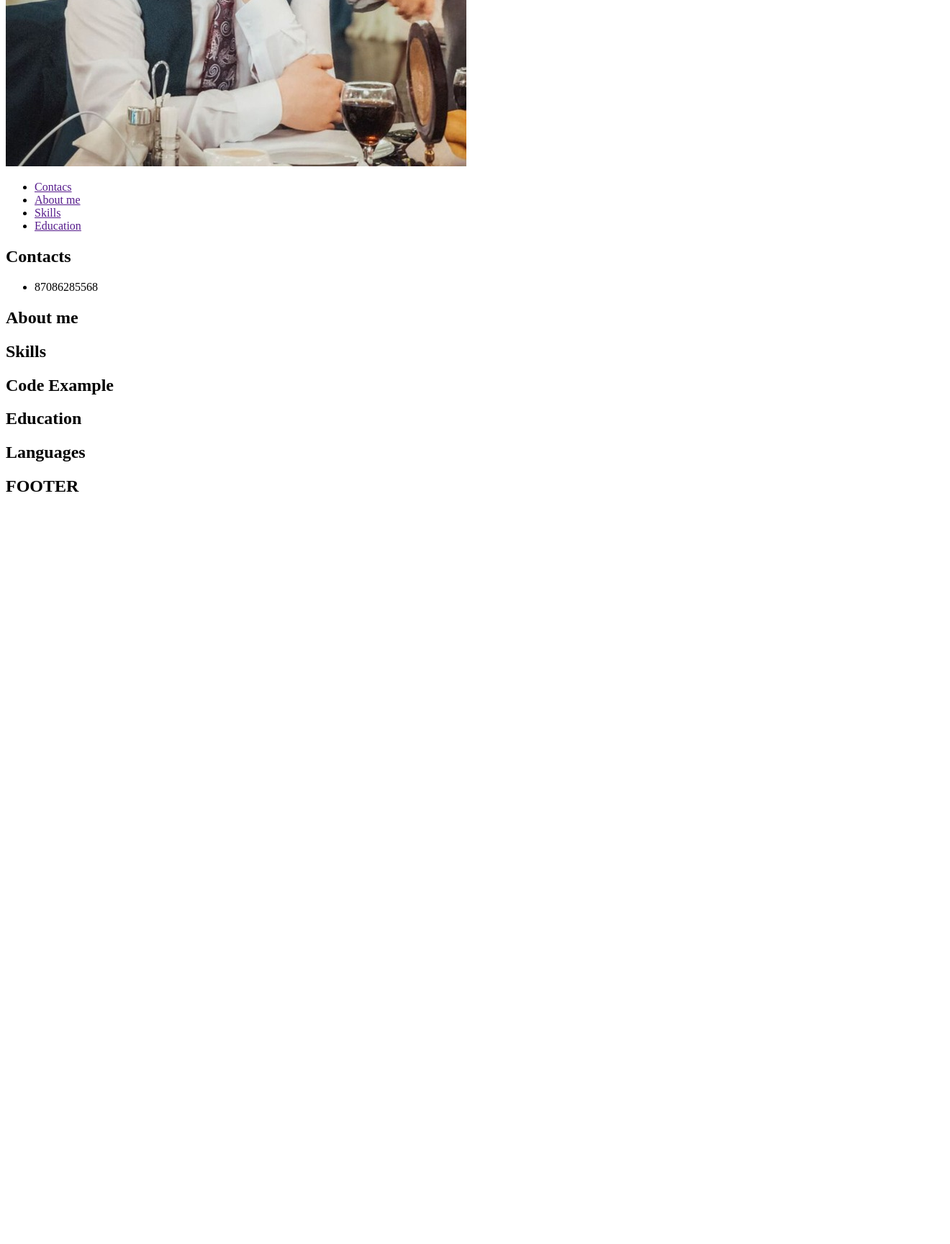
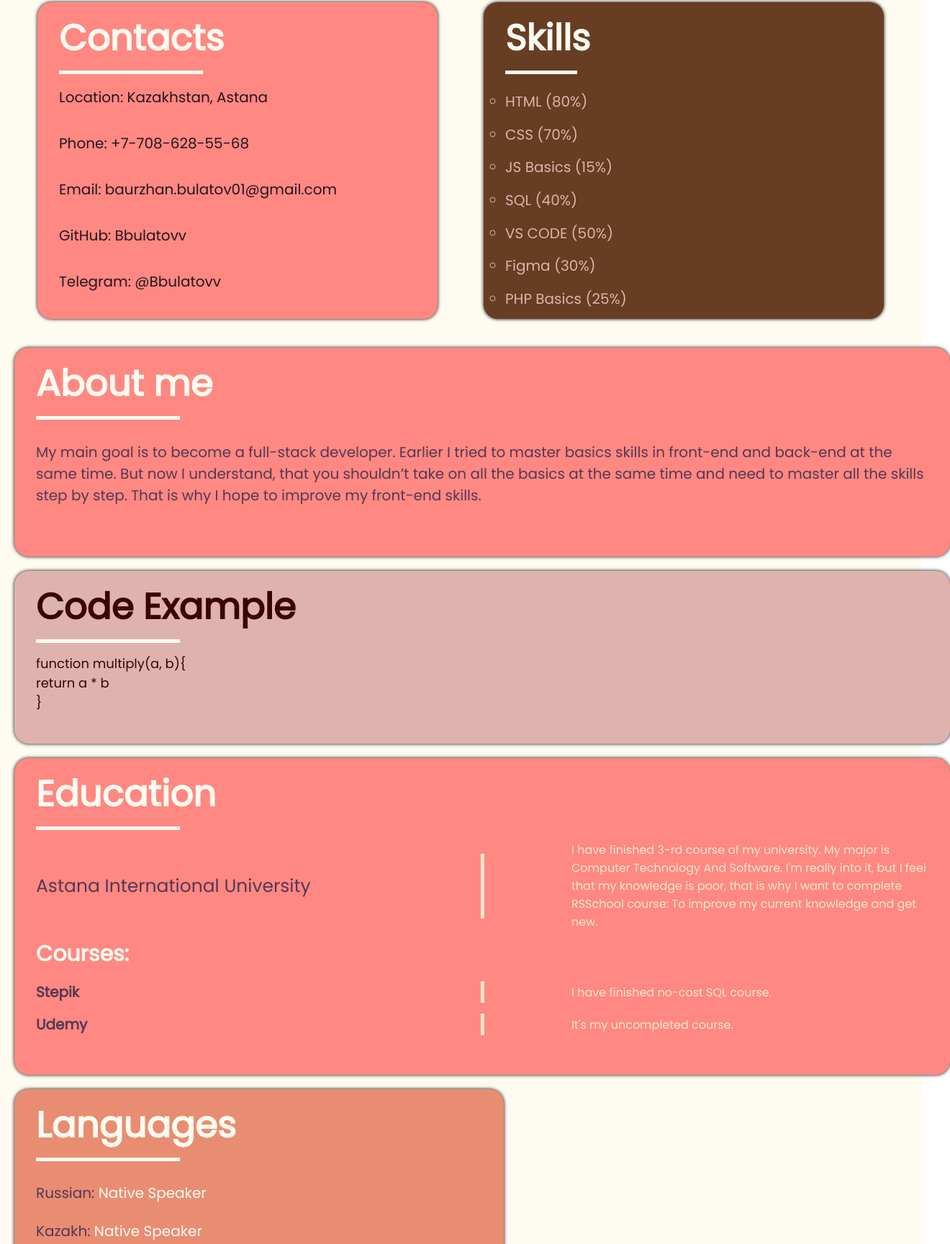
Before and after one commit to Bbulatovv/rsschool-cv, a plain HTML site: page index.html in a window 1280 px wide. Shown: the part 417-2145 px from the top of the page at 72% size, 1320 px wide, since content can reach past the window. Before the commit the page ends 1126 px from the top, so only its background shows below. Drawn offline with Linux system fonts and the light colour scheme.

Commit message:
feat: completed cv

```diff
--- a/css/style.css
+++ b/css/style.css
@@ -0,0 +1,372 @@
+* {
+    margin: 0;
+    padding: 0;
+    font-family: 'Poppins', sans-serif;
+}
+
+.header {
+    width: 100%;
+    height: 400px;
+    background-color: #E88D72;
+    box-shadow: 0 0 5px;
+}
+
+.container {
+    max-width: 1240px;
+    margin: 0 auto;
+    min-height: 100%;
+}
+
+.nav {
+    height: 400px;
+    display: flex;
+    justify-content: space-around;
+    align-items: center;
+}
+
+.nav-avatar {
+    max-width: 300px;
+    max-height: 300px;
+    border-radius: 50%;
+}
+
+.nav-header {
+    font-size: 55px;
+    color: #543855;
+}
+
+.nav-descr {
+    height: 60%;
+    display: flex;
+    flex-direction: column;
+    justify-content: space-between;
+}
+
+.nav-sub-header {
+    font-size: 35px;
+    color: #543855;
+    line-height: 60px;
+}
+
+.nav-menu {
+    display: flex;
+    height: 130px;
+    flex-direction: column;
+    justify-content: space-around;
+    align-items: flex-start;
+    list-style-type: none;
+}
+
+.menu__items {
+    text-decoration: none;
+
+
+}
+
+.nav-link {
+    text-decoration: none;
+    font-size: 25px;
+    color: aliceblue;
+}
+
+.main {
+    background-color: #FEFBF0;
+}
+
+.main-container {
+    display: flex;
+    flex-wrap: wrap;
+}
+
+.short-information {
+    width: 100%;
+    height: 480px;
+    display: flex;
+    justify-content: space-around;
+}
+
+.contacts {
+    width: 40%;
+    height: 400px;
+    background-color: #FF8882;
+    margin-top: 20px;
+    border-radius: 20px;
+    box-shadow: 0 0 5px;
+    padding: 20px 30px 20px 30px;
+}
+
+.contacts_title {
+    font-size: 50px;
+    color: #FEFBF0;
+    line-height: 60px;
+}
+
+.highlight {
+    margin-top: 15px;
+    width: 200px;
+    height: 5px;
+    background-color: #FEFBF0;
+}
+
+.highlight2 {
+    margin-top: 15px;
+    width: 100px;
+    height: 5px;
+    background-color: #FEFBF0;
+}
+
+.contacts-menu {
+    height: 80%;
+    display: flex;
+    flex-direction: column;
+    justify-content: space-around;
+    list-style-type: none;
+}
+
+.contacts-items {
+    color: #26161F;
+    font-size: 20px;
+}
+
+.contact-link {
+    color: #26161F;
+    text-decoration: none;
+}
+
+.skills {
+    width: 40%;
+    height: 400px;
+    background-color: #673D23;
+    margin-top: 20px;
+    border-radius: 20px;
+    box-shadow: 0 0 5px;
+    padding: 20px 30px 20px 30px;
+}
+
+.skills_title {
+    font-size: 50px;
+    color: #FEFBF0;
+    line-height: 60px;
+}
+
+.skills-menu {
+    margin-top: 15px;
+    height: 80%;
+    display: flex;
+    flex-direction: column;
+    justify-content: space-around;
+    list-style-type: circle;
+}
+
+.skills-items {
+    color:#DEB3AD;
+    font-size: 20px;
+}
+
+.about {
+    width: 100%;
+    height: 250px;
+    background-color: #FF8882;
+    margin-top: 20px;
+    border-radius: 20px;
+    box-shadow: 0 0 5px;
+    padding: 20px 30px 20px 30px;
+}
+
+.about_title {
+    font-size: 50px;
+    color: #FEFBF0;
+    line-height: 60px;
+}
+
+.about-descr {
+    font-size: 20px;
+    margin-top: 30px;
+    color: #543855;
+}
+
+.code-example {
+    width: 100%;
+    height: 200px;
+    background-color:#DEB3AD;
+    margin-top: 20px;
+    border-radius: 20px;
+    box-shadow: 0 0 5px;
+    padding: 20px 30px 20px 30px;
+}
+
+.code-example_title {
+    font-size: 50px;
+    color: #3B0404;
+    line-height: 60px;
+}
+
+.code-ex {
+    margin-top: 15px;
+    font-size: 18px;
+    color: #3B0404;
+}
+
+.education {
+    width: 100%;
+    height: 400px;
+    background-color: #FF8882;
+    margin-top: 20px;
+    border-radius: 20px;
+    box-shadow: 0 0 5px;
+    padding: 20px 30px 20px 30px;
+}
+
+.education_title {
+    font-size: 50px;
+    color: #FEFBF0;
+    line-height: 60px;
+}
+
+.uni {
+    margin-top: 15px;
+    display: flex;
+    justify-content: space-between;
+    align-items: center;
+}
+
+.uni-name {
+    font-size: 25px;
+    width: 40%;
+    color: #543855;
+}
+
+.uni-divider {
+    height: 90px;
+    width: 5px;
+    background-color:#F9E9D0;
+}
+
+.uni-descr {
+    width: 40%;
+    color: #F9E9D0;
+}
+
+.uni-descr2 {
+    color: #F9E9D0;
+}
+
+.courses-subheader {
+    font-size: 30px;
+    color: #FEFBF0;
+    margin-top: 10px;
+}
+
+.stepik {
+    margin-top: 15px;
+    display: flex;
+    justify-content: space-between;
+    align-items: center;
+}
+
+.stepik-subname {
+    width: 40%;
+}
+
+.stepik-name {
+    text-decoration: none;
+    color: #543855;
+    font-size: 20px;
+}
+
+.courses-divider {
+    width: 5px;
+    background-color: #F9E9D0;
+    height: 30px;
+}
+
+.stepik-descr {
+    color: #F9E9D0;
+    width: 40%;
+}
+
+.udemy {
+    margin-top: 15px;
+    display: flex;
+    justify-content: space-between;
+    align-items: center;
+}
+
+.udemy-subname {
+    width: 40%;
+}
+
+.udemy-name {
+    text-decoration: none;
+    color: #543855;
+    font-size: 20px;
+}
+
+.udemy-descr {
+    color: #F9E9D0;
+    width: 40%;
+}
+
+.lang {
+    width: 50%;
+    height: 350px;
+    background-color:#E88D72;
+    margin-top: 20px;
+    border-radius: 20px;
+    box-shadow: 0 0 5px;
+    padding: 20px 30px 20px 30px;
+}
+
+.lang_title {
+    font-size: 50px;
+    color: #FEFBF0;
+    line-height: 60px;
+}
+
+.lang-menu {
+    margin-top: 18px;
+    list-style-type: none;
+    display: flex;
+    flex-direction: column;
+    justify-content: space-around;
+    height: 60%;
+}
+
+.lang-items {
+    color: #FEFBF0;
+    font-size: 20px;
+}
+
+.lang-items-descr {
+    color: #543855;
+    text-decoration: none;
+}
+
+.footer {
+    margin-top: 20px;
+    background-color: #26161F;
+    height: 50px;
+    width: 100%;
+    box-shadow: 0 0 5px;
+    display: flex;
+    align-items: center;
+    justify-content: center;
+}
+
+.footer-title {
+    color: #FEFBF0;
+    padding: 30px 30px;
+}
+
+.main-link {
+    width: 100%;
+    height: 100%;
+    display: flex;
+    align-items: center;
+}
+
+.footer-link {
+    text-decoration: none;
+    color: #FEFBF0;
+    font-size: 30px;
+}
--- a/index.html
+++ b/index.html
@@ -4,64 +4,146 @@
     <meta charset="UTF-8">
     <meta http-equiv="X-UA-Compatible" content="IE=edge">
     <meta name="viewport" content="width=device-width, initial-scale=1.0">
-    <title>Baurzhan</title>
+    <title>cv</title>
+    <link rel="preconnect" href="https://fonts.googleapis.com">
+    <link rel="preconnect" href="https://fonts.gstatic.com" crossorigin>
+    <link href="https://fonts.googleapis.com/css2?family=Poppins:ital,wght@0,100;0,200;0,300;0,400;1,300&display=swap" rel="stylesheet">
     <link rel="stylesheet" href="css/style.css">
 </head>
 <body>
     <header class="header">
+        <div class="container">
             <nav class="nav">
-            <img src="img/avatar.jpg" alt="" class="nav-avatar">
+                <img src="assets/img/avatar.jpg" alt="" class="nav-avatar">
+                <h1 class="nav-header">Bulatov <br> Baurzhan</h1>
+                <div class="nav-descr">
+                    <h3 class="nav-sub-header">Front-end Developer:</h3>
                     <ul class="nav-menu">
-                <li class="menu__items"><a href="">Contacs</a></li>
-                <li class="menu__items"><a href="">About me</a></li>
-                <li class="menu__items"><a href="">Skills</a></li>
-                <li class="menu__items"><a href="">Education</a></li>
+                        <li class="menu__items"><a href="#contacts" class="nav-link">Contacs</a></li>
+                        <li class="menu__items"><a href="#about" class="nav-link">About me</a></li>
+                        <li class="menu__items"><a href="#skills" class="nav-link">Skills</a></li>
+                        <li class="menu__items"><a href="#code" class="nav-link">Code Example</a></li>
+                        <li class="menu__items"><a href="#education" class="nav-link">Education</a></li>
                     </ul>
+                </div>
             </nav>
+        </div>
     </header>
+    <main class="main">
+        <div class="container">
+            <div class="short-information">
                 <section class="contacts">
-        <h2 class="contacts_title">
+                    <h2 id="contacts" class="contacts_title">
                         Contacts
                     </h2>
-        <ul>
-            <li>87086285568</li>
+                    <div class="highlight"></div>
+                    <ul class="contacts-menu">
+                        <li class="contacts-items">Location: Kazakhstan, Astana</li>
+                        <li class="contacts-items">Phone: +7-708-628-55-68</li>
+                        <li class="contacts-items">Email: <a href="mailto:baurzhan.bulatov01@gmail.com" class="contact-link">baurzhan.bulatov01@gmail.com</a></li>
+                        <li class="contacts-items">GitHub: <a href="https://github.com/Bbulatovv" class="contact-link">Bbulatovv</a></li>
+                        <li class="contacts-items">Telegram: @Bbulatovv</li>
                     </ul>
                 </section>
 
+                <section class="skills">
+                    <h2 id="skills" class="skills_title">
+                        Skills
+                    </h2>
+                    <div class="highlight2"></div>
+                    <ul class="skills-menu">
+                        <li class="skills-items">HTML (80%)</li>
+                        <li class="skills-items">CSS (70%)</li>
+                        <li class="skills-items">JS Basics (15%)</li>
+                        <li class="skills-items">SQL (40%)</li>
+                        <li class="skills-items">VS CODE (50%)</li>
+                        <li class="skills-items">Figma (30%)</li>
+                        <li class="skills-items">PHP Basics (25%)</li>
+                    </ul>
+                </section>
+            </div>
+
+
             <section class="about">
-        <h2 class="about_title">
+                <h2 id="about" class="about_title">
                     About me
                 </h2>
+                <div class="highlight"></div>
+                <p class="about-descr">My main goal is to become a full-stack developer. Earlier I tried to master basics skills in front-end and back-end at the same time. But now I understand, that you shouldn’t take on all the basics at the same time and need to master all the skills step by step. That is why I hope to improve my front-end skills.</p>
             </section>
 
-    <section class="Skills">
-        <h2 class="skills_title">
-            Skills
+
+            <section class="code-example">
+                <h2 id="code" class="code-example_title">
+                    Code Example
                 </h2>
+                <div class="highlight"></div>
+                <p class="code-ex">function multiply(a, b){<br>
+                    return a * b<br>
+                }</p>
             </section>
 
-    <section class="Code-example">
-        <h2 class="code-example_title">
-            Code Example
-        </h2>
-    </section>
-
-    <section class="Education">
-        <h2 class="education_title">
+            <section class="education">
+                <h2 id="education" class="education_title">
                     Education
                 </h2>
+                <div class="highlight"></div>
+                <div class="uni">
+                    <div class="uni-name">
+                        Astana International University
+                    </div>
+                    <div class="uni-divider">
+
+                    </div>
+                    <div class="uni-descr">
+                        <p class="uni-descr2">
+                            I have finished 3-rd course of my university. My major is Computer Technology And Software. I'm really into it, but I feel that my knowledge is poor, that is why I want to complete RSSchool course: To improve my current knowledge and get new.
+                        </p>
+                    </div>
+                </div>
+                <div class="courses">
+                    <h2 class="courses-subheader">Courses:</h2>
+                    <div class="stepik">
+                        <h3 class="stepik-subname"> <a href="https://stepik.org/course/63054/syllabus" class="stepik-name">Stepik</a>  </h3>
+                        <div class="courses-divider">
+
+                        </div>
+                        <div class="stepik-descr">
+                            I have finished no-cost SQL course.
+                        </div>
+                    </div>
+                    <div class="udemy">
+                        <h3 class="udemy-subname"><a href="https://www.udemy.com/course/webdeveloper/" class="udemy-name">Udemy</a></h3>
+                        <div class="courses-divider">
+
+                        </div>
+                        <div class="udemy-descr">
+                            It's my uncompleted course.
+                        </div>
+                    </div>
+                </div>
             </section>
 
             <section class="lang">
                 <h2 class="lang_title">
                     Languages
                 </h2>
+                <div class="highlight"></div>
+                <ul class="lang-menu">
+                    <li class="lang-items"><a href="" class="lang-items-descr">Russian: </a> Native Speaker</li>
+                    <li class="lang-items"><a href="" class="lang-items-descr">Kazakh: </a> Native Speaker</li>
+                    <li class="lang-items"><a href="" class="lang-items-descr">English: </a> Intermediate B1 (IELTS - 6.0)</li>
+                    <li class="lang-items"><a href="" class="lang-items-descr">Turkish: </a> A1</li>
+                </ul>
             </section>
-
+        </div>
+    </main>
     <footer class="footer">
-        <h2>
-            FOOTER
-        </h2>
+        <div class="container">
+            <div class="main-link">
+                <a href="https://github.com/Bbulatovv" class="footer-link">GitHub</a>
+            </div>
+        </div>
     </footer>
 </body>
 </html>
```
Also changed, not shown: assets/img/avatar.jpg (renamed from img/avatar.jpg). Lines whose indentation alone changed are shown as unchanged.
